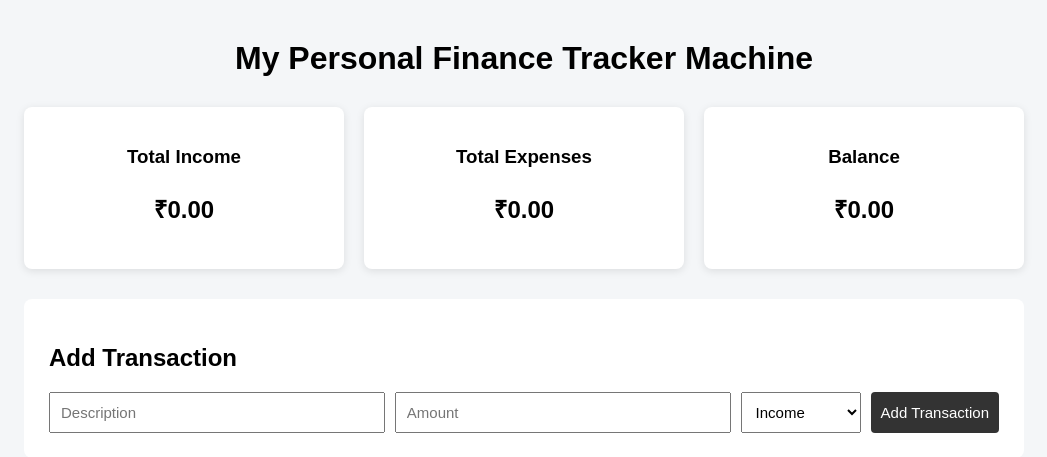
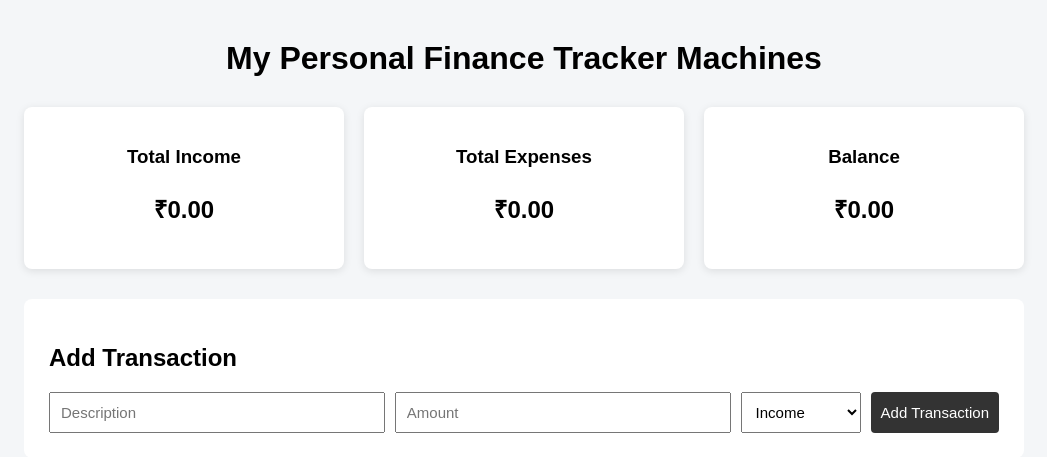
Before and after one commit to PoovithaR/finance-app, a Flask app: page / in a window 1280 px wide. Shown: the top 457 px of the page, without its empty margins (116-1163 px from the left). Run offline with Flask 3, Linux system fonts and the light colour scheme; data that the repository does not hold is empty.

Commit message:
edited s to machines

```diff
--- a/templates/index.html
+++ b/templates/index.html
@@ -13,7 +13,7 @@
 
 <div class="container">
 
-    <h1>My Personal Finance Tracker Machine </h1>
+    <h1>My Personal Finance Tracker Machines </h1>
 
     <div class="summary">
 
```
